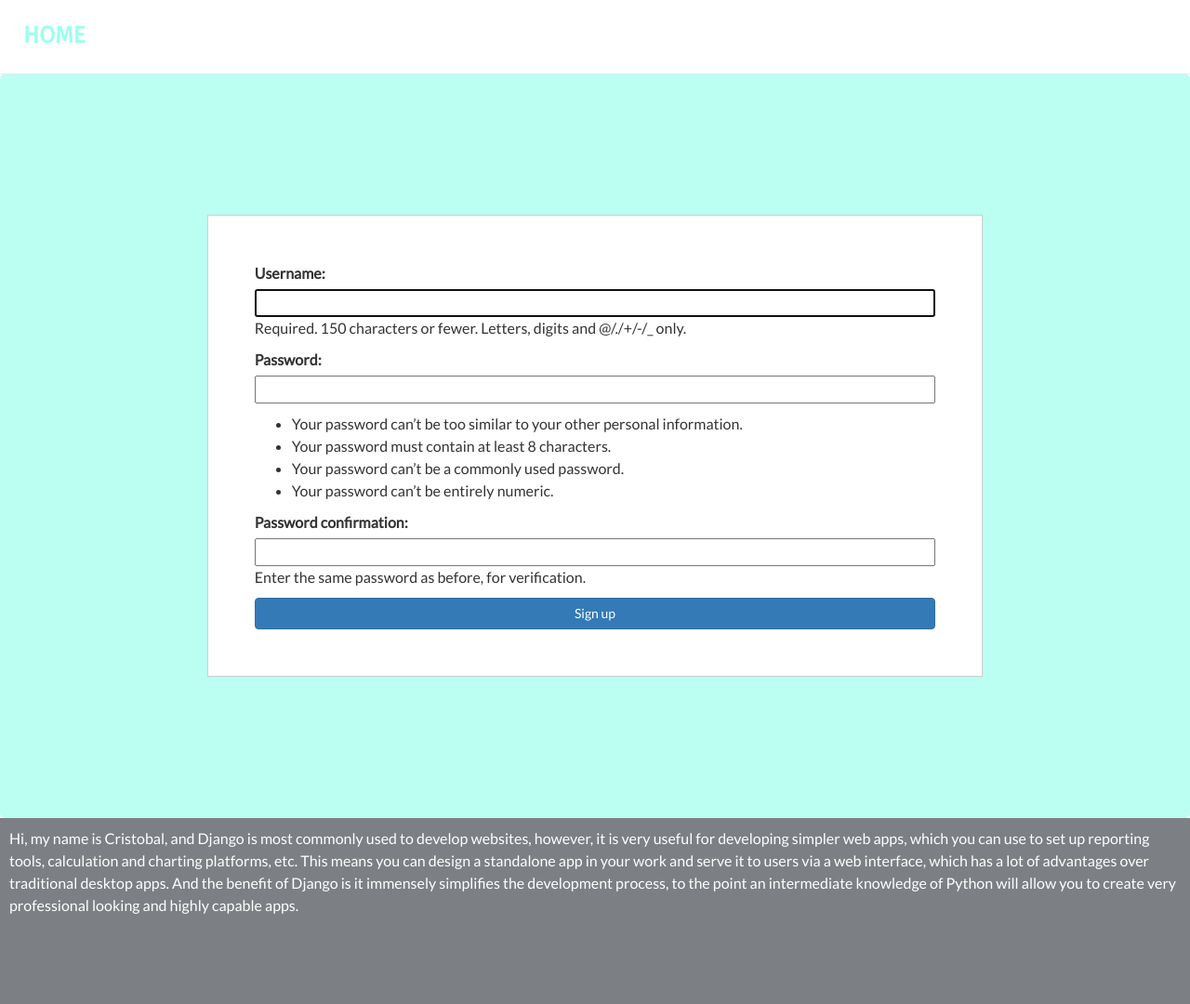
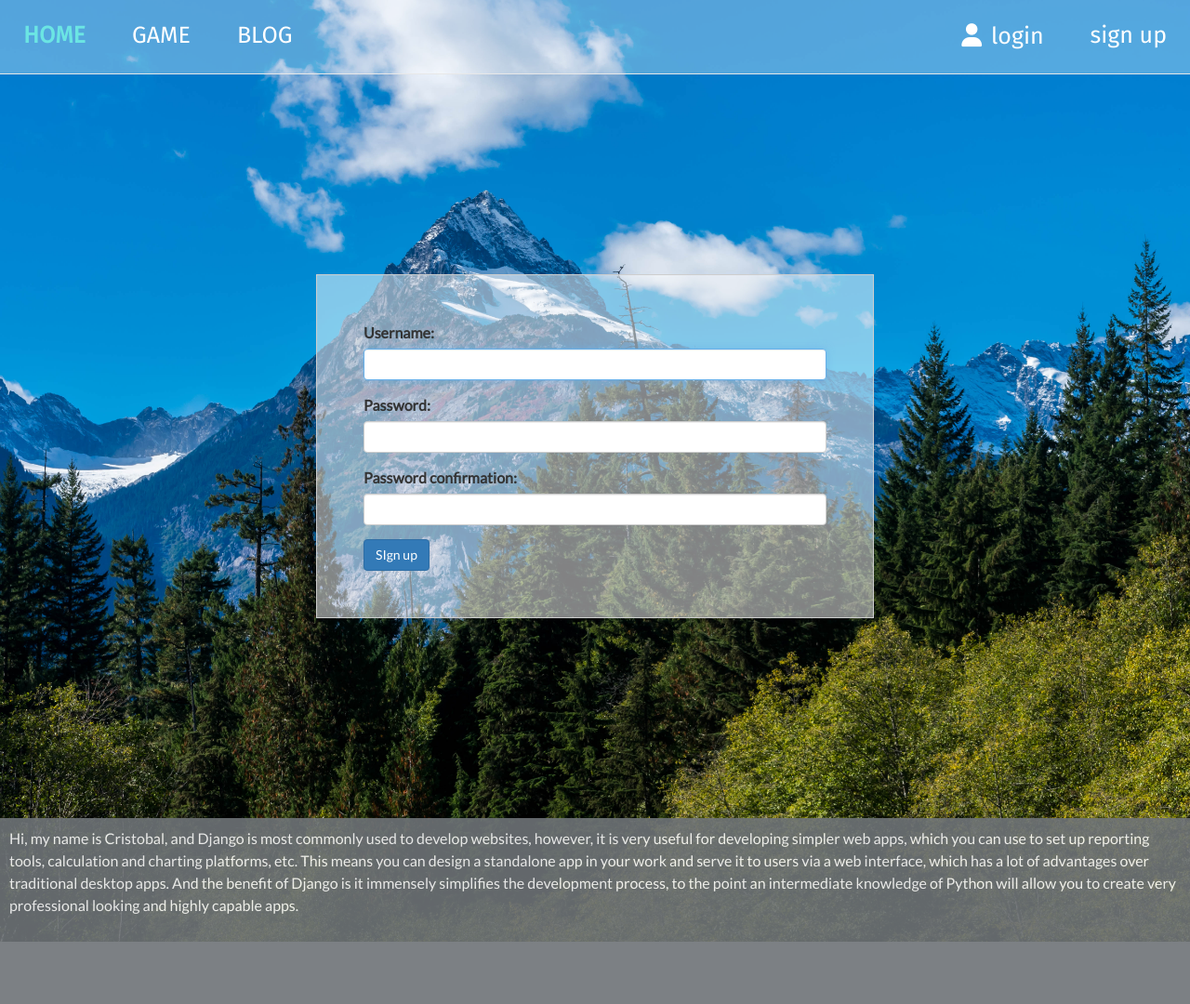
Before and after one commit to jcaguirre89/mysite, a Django app: page /signup/ in a window 1280 px wide; the page is wider, and only the part inside the window is pictured. Shown: that part at 93% size. Run offline with Django 3.2, Linux system fonts and the light colour scheme; some libraries are stand-ins or nearby versions; some web fonts are replaced.

Commit message:
registration templates

```diff
--- a/mysite/settings.py
+++ b/mysite/settings.py
@@ -51,6 +51,7 @@ INSTALLED_APPS = [
     'photologue',
     'sortedm2m',
     'imagekit',
+    'widget_tweaks',
 ]
 
 SITE_ID=1
@@ -134,7 +135,7 @@ AUTH_PASSWORD_VALIDATORS = [
 ]
 
 # Redirect to home URL after login (Default redirects to /accounts/profile/)
-LOGIN_REDIRECT_URL = '/'
+LOGIN_REDIRECT_URL = '/about/'
 
 # Internationalization
 # https://docs.djangoproject.com/en/1.11/topics/i18n/
--- a/mysite/static/mysite/mysite.js
+++ b/mysite/static/mysite/mysite.js
@@ -6,13 +6,11 @@ $("#id_username").change(function() {
 	  data: form.serialize(),
 	  dataType: 'json',
 	  success: function (data) {
-		if (data.is_taken) {
-		  $("#username-check").text(data.message);
-		  $("#username-check").removeClass("user-ok").addClass("user-notok");
+		  $("#id_username").text(data.message);
+		  if (data.is_taken) {
+		  $("#id_username").removeClass("user-ok").addClass("user-notok");
 		} else {
-		  $("#username-check").text(data.message);
-		  $("#username-check").removeClass("user-notok").addClass("user-ok");
-
+		  $("#id_username").removeClass("user-notok").addClass("user-ok");
 		}
 	  }
 	});
--- a/mysite/static/mysite/style.css
+++ b/mysite/static/mysite/style.css
@@ -170,35 +170,61 @@ footer {
 	min-height: 100vh;
     justify-content: center;
     align-items: center;
-	background-color: #bafff2;
 	border-radius: 5px;
 	padding: 25px;
+    position: relative;
 }
 
 .login-box {
 	display: flex;
 	flex-direction: column;
-	background: white;
+	background: rgba(255, 255, 255, 0.51);
     padding: 50px;
 	border: 1px solid #cecece;
+}
+
+.signup-box {
+	display: flex;
+	flex-direction: column;
+	background: rgba(255, 255, 255, 0.51);
+    padding: 50px;
+	border: 1px solid #cecece;
+    width: 600px;
 }
 
 .login-inputs {
 	padding-bottom: 10px;
 }
 
+.invalid-feedback {
+    color: #ffdada;
+    background: rgba(124, 124, 124, 0.87)
+}
+
+.is-invalid {
+    border: 2px solid;
+    border-color: red;
+}
+
 .user-ok {
 	color: green;
+    border: 3px solid green;
 }
 
 .user-notok {
 	color: red;
+    border: 3px solid red;
 }
 
 .login-box input {
 	width: 100%;
 }
-.back-image-about {
+
+.login-box a {
+    color: black;
+}
+
+.back-image-login {
     position: absolute;
     top: -9999px;
     bottom: -9999px;
@@ -209,6 +235,19 @@ footer {
     width: 1300px;
 }
 
-.about-img-container {
+.back-image-signup {
+    position: absolute;
+    top: -9999px;
+    bottom: -9999px;
+    left: -9999px;
+    right: -9999px;
+    margin: auto;
+    z-index:-1;
+    width: 1600px;
+}
 
+
+.white-text a, .white-text p {
+    color: white;
+    font-size: 2em;
 }
--- a/mysite/urls.py
+++ b/mysite/urls.py
@@ -16,7 +16,6 @@ Including another URLconf
 from django.conf.urls import url, include
 from django.contrib import admin
 from . import views
-from django.contrib.auth.views import login, logout
 from django.conf import settings
 from django.conf.urls.static import static
 
@@ -27,7 +26,7 @@ urlpatterns = [
     url(r'^game/', include('hindsight1.urls')),
     url(r'^blog/', include('blog.urls')),
     url(r'^admin/', admin.site.urls),
-    url(r'^$', views.home, name='home'),
+    url(r'^$', views.about, name='home'),
     url(r'^myhome/(?P<username>[\w\-]+)/', views.myhome, name='myhome'),
     url(r'^about/$', views.about, name='about'),
 ]
@@ -36,9 +35,7 @@ urlpatterns = [
 #Add Django site authentication urls (for login, logout, password management)
 urlpatterns += [
     url(r'^accounts/', include('django.contrib.auth.urls')),
-    url(r'^accounts/login/$', login, name='login'),
     url(r'^signup/$', views.signup, name='signup'),
-    url(r'^accounts/logout/$', logout, name='logout'),
     url(r'^ajax/validate_username/$', views.validate_username, name='validate_username'),
 
 ]
--- a/templates/base.html
+++ b/templates/base.html
@@ -35,14 +35,15 @@
 
 <div class="topmenu">
   <ul class="topmenu-left">
-    <li><a href="{% url 'home' %}"><b>HOME</b></a></li>
+    <li><a href="{% url 'about' %}"><b>HOME</b></a></li>
     <li><a href="{% url 'hindsight1:play' %}">GAME</a></li>
     <li><a href="{% url 'blog:index' %}">BLOG</a></li>
-    <li><a href="{% url 'about' %}">ABOUT</a></li>
     </ul>
     <ul class="topmenu-right">
 	{% if user.is_authenticated %}
-	<li><a  href="{% url 'myhome'  username=user.username %}">{{ user.username }}: profile</a></li>
+        {% if user.is_superuser %}
+    	<li><a  href="{% url 'myhome'  username=user.username %}">{{ user.username }}: profile</a></li>
+    {% endif %}
     <li><a  href="{% url 'logout' %}">logout</a></li>
 	{% else %}
     <li><a  href="{% url 'login' %}" id="topmenu-login">login</a></li>
--- a/templates/mysite/about.html
+++ b/templates/mysite/about.html
@@ -41,7 +41,7 @@
 
 <div class="container-about">
 
-<img class="back-image-about" src="{% static "mysite/whistler1.jpg" %}" alt="Whistler Geese"/>
+<img class="back-image-login" src="{% static 'mysite/whistler1.jpg' %}" alt="Whistler Geese"/>
 
 
 
--- a/templates/mysite/signup.html
+++ b/templates/mysite/signup.html
@@ -1,5 +1,6 @@
 {% extends 'base.html' %}
 {% load static %}
+{% load widget_tweaks %}
 
 {% block css %}
 {% endblock %}
@@ -8,14 +9,48 @@
 
 <div class="login-container">
 
-<div class="login-box">
+<img class="back-image-signup" src="{% static 'mysite/alice1.jpg' %}" alt="Alice Lakes Mountain"/>
+
+<div class="signup-box">
 
   <div id="username-check"></div>
+
   <form method="post" data-validate-username-url="{% url 'validate_username' %}">
-    {% csrf_token %}
-    {{ form.as_p }}
-    <button class="btn btn-primary btn-block" type="submit">Sign up</button>
-  </form>
+  {% csrf_token %}
+
+
+  {% for hidden_field in form.hidden_fields %}
+    {{ hidden_field }}
+  {% endfor %}
+
+  {% if form.non_field_errors %}
+    <div class="alert alert-danger" role="alert">
+      {% for error in form.non_field_errors %}
+        {{ error }}
+      {% endfor %}
+    </div>
+  {% endif %}
+
+  {% for field in form.visible_fields %}
+    <div class="form-group">
+      {{ field.label_tag }}
+
+      {% if form.is_bound %}
+        {% if field.errors %}
+          {% render_field field class="form-control is-invalid" placeholder=field.errors.0 %}
+        {% else %}
+          {% render_field field class="form-control is-valid" %}
+        {% endif %}
+      {% else %}
+        {% render_field field class="form-control user-input" %}
+      {% endif %}
+
+    </div>
+  {% endfor %}
+
+  <button type="submit" class="btn btn-primary">SIgn up</button>
+</form>
+
 
 </div>
 </div>
```
Also changed, not shown: templates/registration/logged_out.html (+16 -1 lines), templates/registration/login.html (+19 -5 lines), mysite/static/mysite/alice1.jpg (added), mysite/static/mysite/fire.jpg (added), mysite/static/mysite/joffre.jpg (added), 1 other file.
